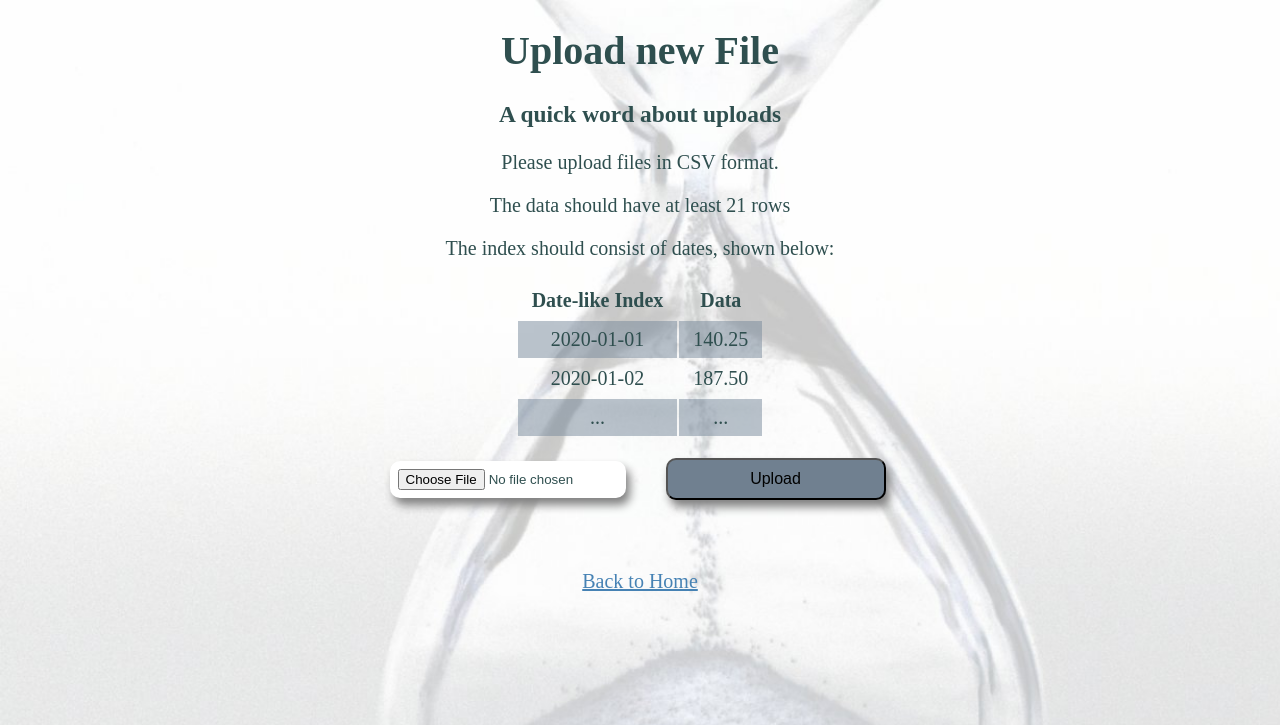
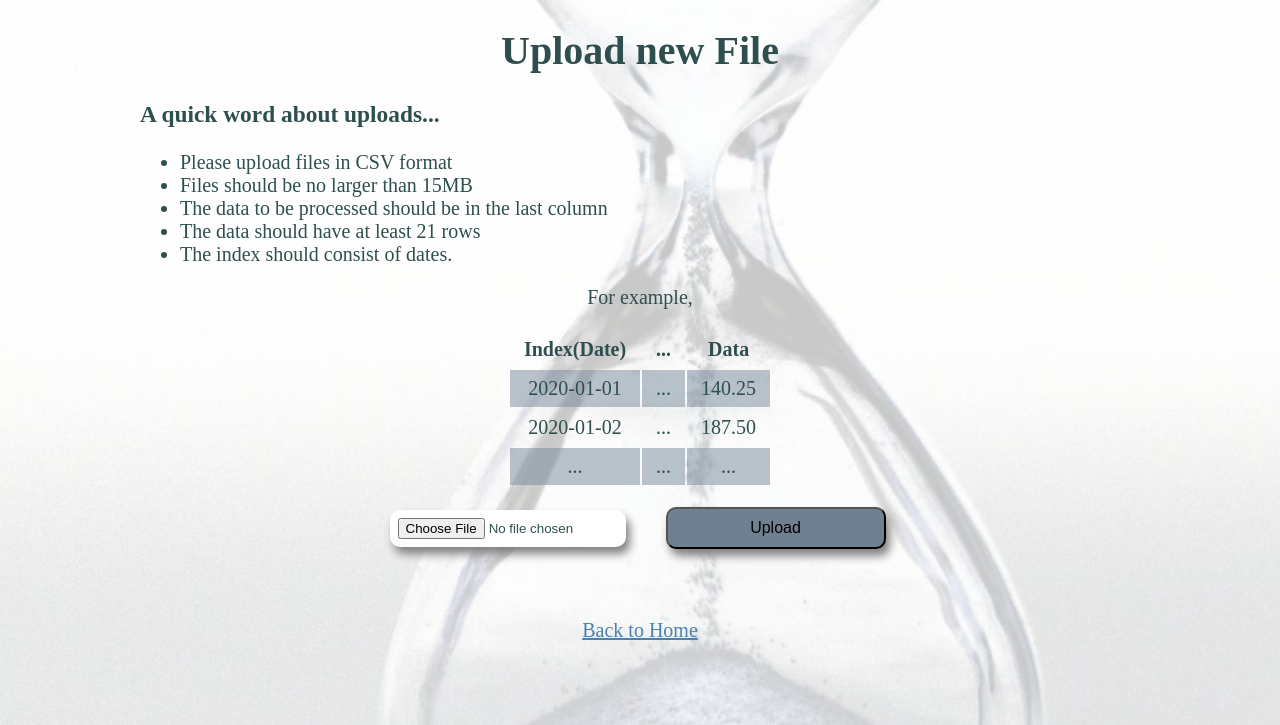
Before and after one commit to Tim-Abwao/time-series-app, a Flask app: page /upload in a window 1280 px wide. Shown: the top 725 px of the page. Run offline with Flask 2, Linux system fonts and the light colour scheme.

Commit message:
Adding support for multi-column file uploads

```diff
--- a/app.py
+++ b/app.py
@@ -13,7 +13,7 @@ frequencies = {'D': 'Days', 'B': 'Business days', 'w': 'Weeks',
                'M': 'Months', 'Q': 'Quarters', 'Y': 'Years'}
 app = Flask(__name__)
 app.config['UPLOAD_FOLDER'] = UPLOAD_FOLDER
-app.config['MAX_CONTENT_LENGTH'] = 5 * 1024 * 1024
+app.config['MAX_CONTENT_LENGTH'] = 15 * 1024 * 1024
 
 
 def allowed_file(filename):
@@ -60,6 +60,7 @@ def process_file(filename):
     # importing data from uploaded file
     try:
         data = pd.read_csv('static/files/' + filename, index_col=0)
+        data = data.iloc[:, -1]  # selecting last column for analysis
         data.index = pd.to_datetime(data.index)
         if len(data) <= 21:  # avoiding errors due to small samples
             return redirect(url_for('upload_file'))
@@ -107,4 +108,4 @@ def create_sample():
 
 
 if __name__ == '__main__':
-    app.run(debug=True)
+    app.run()
--- /dev/null
+++ b/templates/base.html
@@ -0,0 +1,20 @@
+<!DOCTYPE html>
+<html>
+<head>
+	<title>{% block title %}{% endblock %}</title>
+	<link rel="stylesheet" type="text/css" href="{{ url_for('static', filename='tstyle.css')}}">
+	<meta name="viewport" content="width=device-width, initial-scale=1">
+	<style type="text/css">
+		body {
+			background: url({{ url_for('static', filename='home_background_large.jpg')}}) no-repeat fixed;
+			background-size: cover;
+		}
+		@media only screen and (max-width: 768px) {
+			body {
+				background: url({{ url_for('static', filename='home_background_small.jpg')}}) no-repeat fixed;
+				background-size: cover;
+			}
+		}
+	</style>
+</head>
+{% block body %} Body content {% endblock %}
--- a/templates/upload.html
+++ b/templates/upload.html
@@ -1,34 +1,24 @@
-<!DOCTYPE html>
-<html>
-<head>
-	<title>Uploading File</title>
-	<link rel="stylesheet" type="text/css" href="{{ url_for('static', filename='tstyle.css')}}">
-	<meta name="viewport" content="width=device-width, initial-scale=1">
-	<style type="text/css">
-		body {
-			background: url({{ url_for('static', filename='home_background_large.jpg')}}) no-repeat fixed;
-			background-size: cover;
-		}
-		@media only screen and (max-width: 768px) {
-			body {
-				background: url({{ url_for('static', filename='home_background_small.jpg')}}) no-repeat fixed;
-				background-size: cover;
-			}
-		}
-	</style>
-</head>
+{% extends 'base.html' %}
+{% block title %} Uploading File {% endblock %}
+{% block body %}
 <body style="margin: auto; text-align: center;">
 	<h1>Upload new File</h1>
-	<h3>A quick word about uploads</h3>
-	<p>Please upload files in CSV format.</p>
-    <p>The data should have at least 21 rows</p>
-    <p>The index should consist of dates, shown below:</p>
-
+	<div style="text-align: left;">
+		<h3>A quick word about uploads...</h3>
+		<ul >
+			<li>Please upload files in CSV format</li>
+			<li>Files should be no larger than 15MB </li>
+			<li>The data to be processed should be in the last column</li>
+	    	<li>The data should have at least 21 rows</li>
+	   		<li>The index should consist of dates.</li>
+	   	</ul>
+	</div>
+	<p> For example,</p>
 	<table style="margin: auto; text-align: center;">
-		<tr><th>Date-like Index</th><th>Data</th></tr>
-		<tr><td>2020-01-01</td><td>140.25</td></tr>
-		<tr><td>2020-01-02</td><td>187.50</td></tr>
-		<tr><td>...</td><td>...</td></tr>
+		<tr><th>Index(Date)</th><th> ... </th><th>Data</th></tr>
+		<tr><td>2020-01-01</td><td> ... </td><td>140.25</td></tr>
+		<tr><td>2020-01-02</td><td> ... </td><td>187.50</td></tr>
+		<tr><td> ... </td><td> ... </td><td> ... </td></tr>
 
 	</table>
     <form method=post enctype=multipart/form-data>
@@ -44,3 +34,4 @@
 	</footer>
 </body>
 </html>
+{% endblock %}
```
Also changed, not shown: templates/index.html (+4 -19 lines), templates/processing_file.html (+4 -19 lines), templates/processing_sample.html (+4 -21 lines), static/files/2020-04-24 00:28:16.265644_AR.png (deleted), static/files/2020-04-24 00:28:16.265644_Exponential Smoothing.png (deleted), static/files/2020-04-24 00:28:16.265644_SARIMAX.png (deleted), static/files/2020-04-24 00:28:16.793178_acf_pacf_plots.png (deleted), static/files/2020-04-24 00:28:16.793178_plot.png (deleted).
